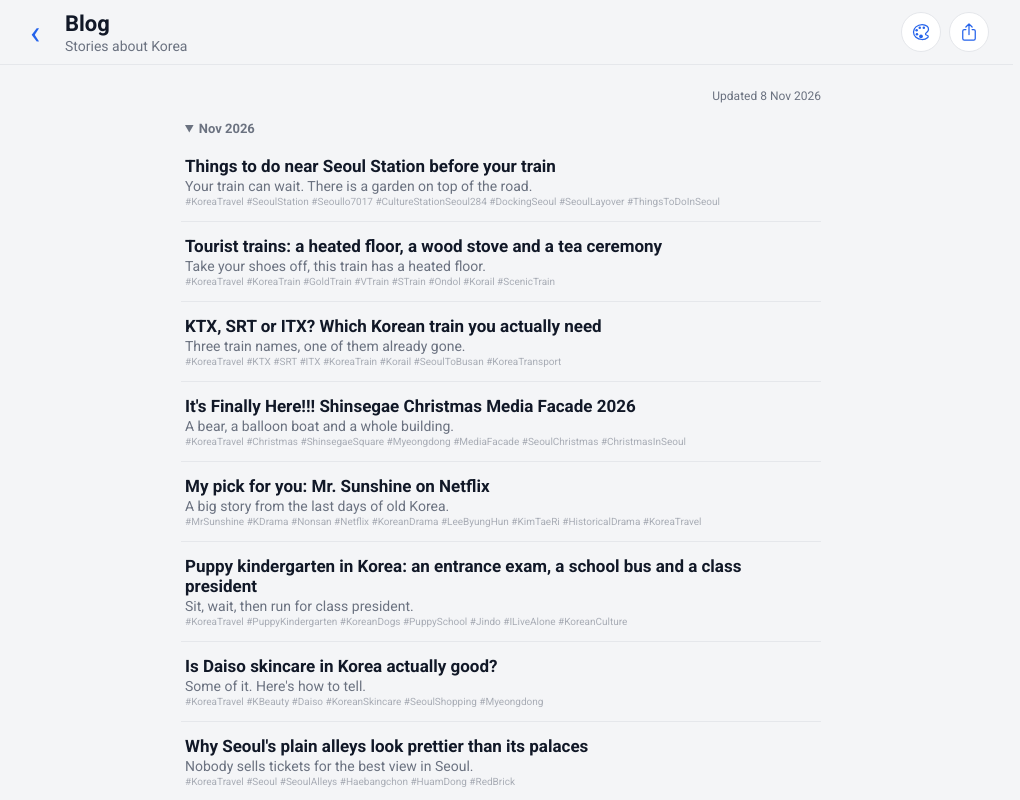
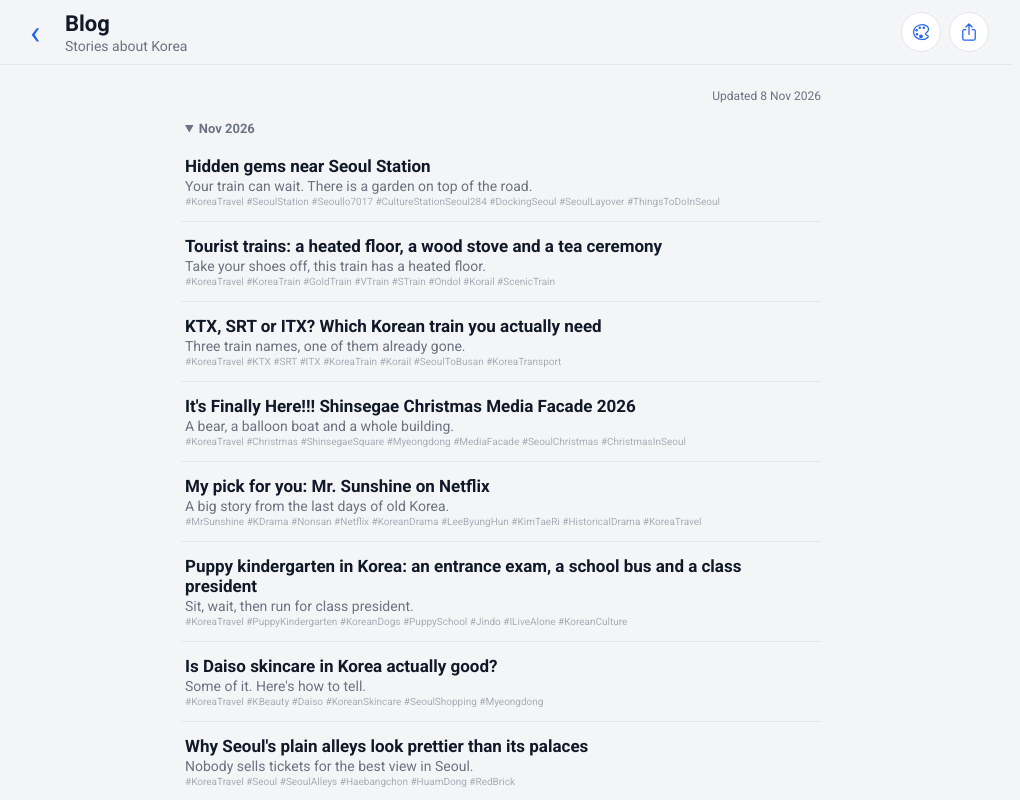
Before and after one commit to jjsoftwareint-ops/MyTravelPath, a React (Vite) app: page /blog in a window 1280 px wide. Shown: the top 800 px of the page, without its empty margins (139-1159 px from the left). Built offline with nearby package versions, Linux system fonts and the light colour scheme.

Commit message:
Rename the Seoul Station post to Hidden gems near Seoul Station

```diff
--- a/src/data/blog.ts
+++ b/src/data/blog.ts
@@ -39,7 +39,7 @@ export type Post = {
 export const posts: Post[] = [
   {
     id: '2026-11-08-1956',
-    title: 'Things to do near Seoul Station before your train',
+    title: 'Hidden gems near Seoul Station',
     description:
       'Two hours at Seoul Station? Walk the garden on an old overpass, see art in a spiral car-park ramp and the old station hall, then stroll into Myeong-dong.',
     teaser: 'Your train can wait. There is a garden on top of the road.',
```
